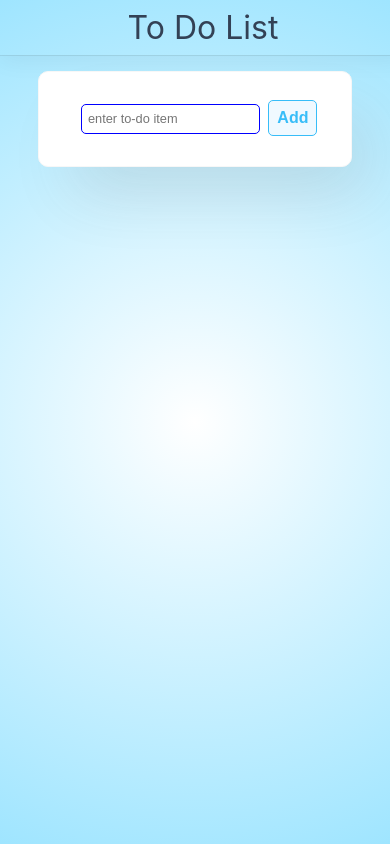
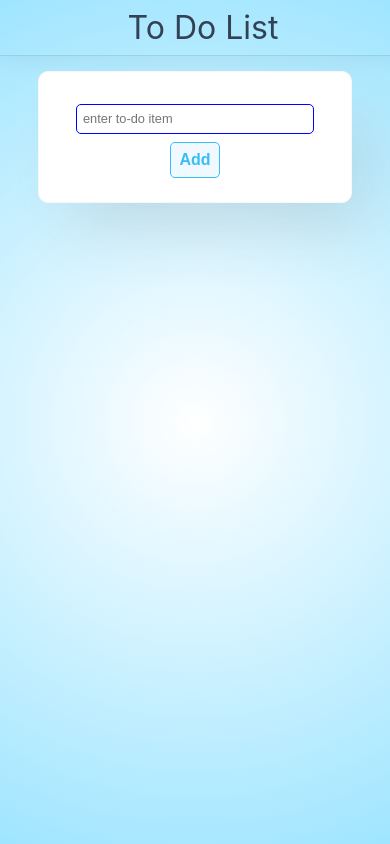
Before and after one commit to vaishnavipaliya11/todo-app, a React (Create React App) app: page / in a window 390 px wide. Built offline with nearby package versions, Linux system fonts and the light colour scheme.

Commit message:
minor changes

```diff
--- a/src/components/index.css
+++ b/src/components/index.css
@@ -5,7 +5,7 @@
     border-radius: 5px;
     border: 1px solid blue;
     margin: 0.5rem;
-    max-width: 14rem;
+    width: 14rem;
 }
 .user-input:focus{
     outline: 2px solid var(--primary-clr);
--- a/src/styles.css
+++ b/src/styles.css
@@ -29,4 +29,7 @@ body {
   .todo-list-container{
     width: 80%;
   }
+  .user-input{
+    max-width: 14rem;
+  }
 }
```
